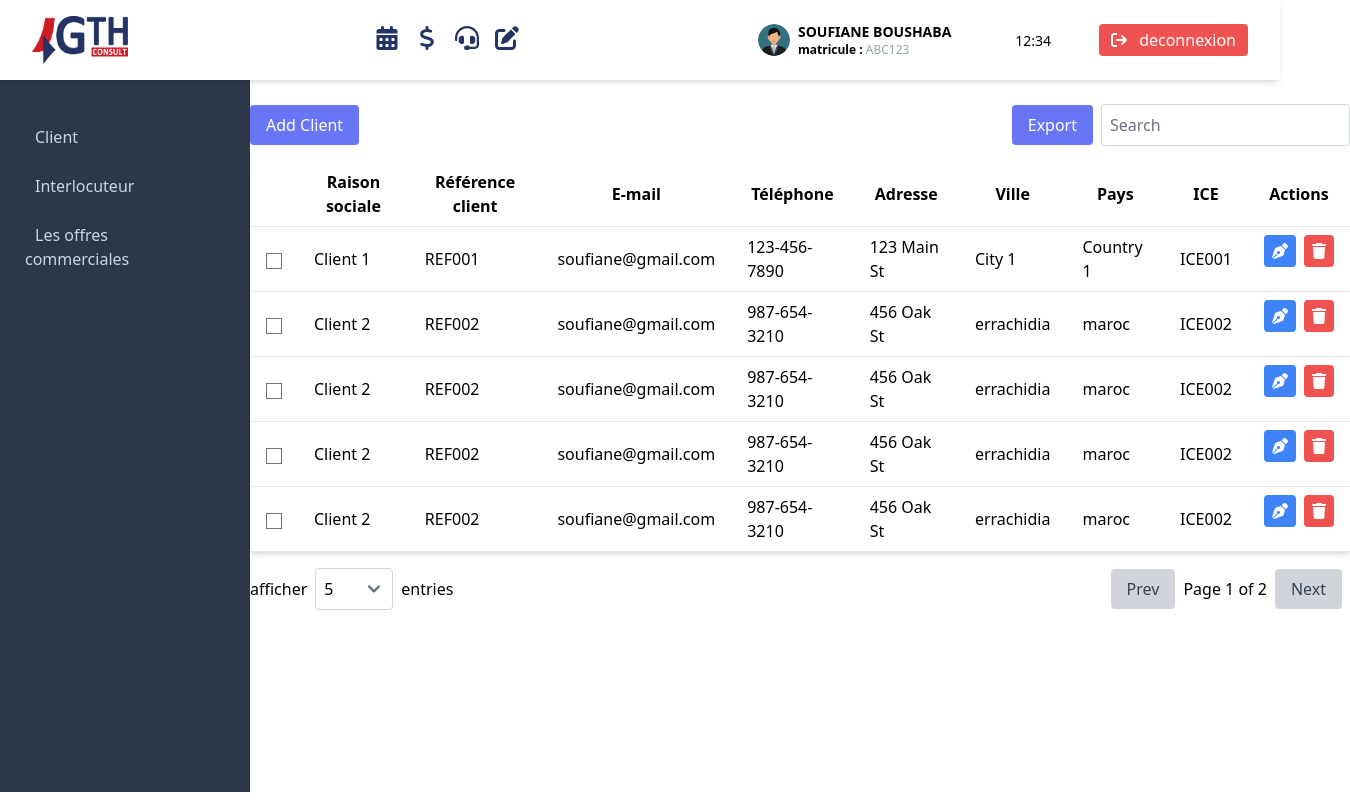
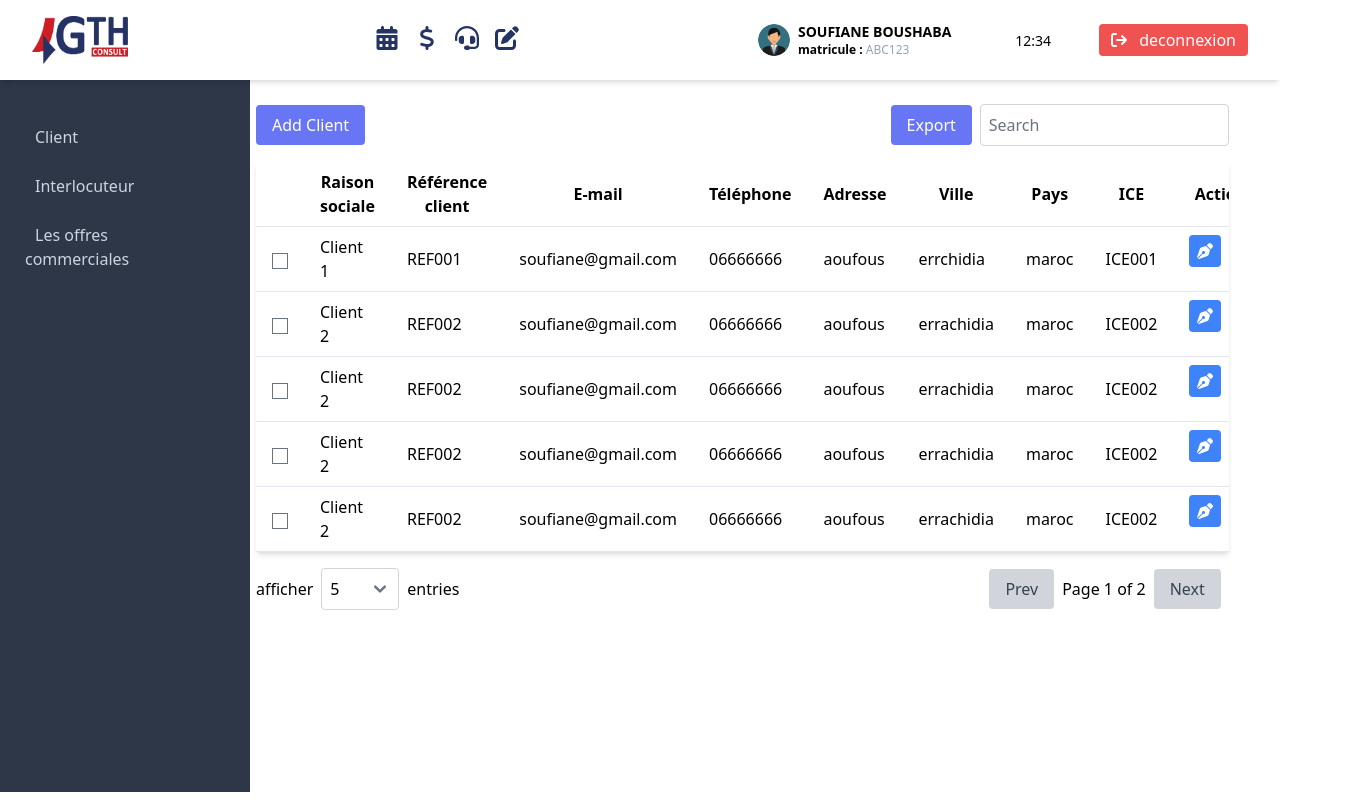
Before and after one commit to RabieImghi/INTRANET, a Vue app: page /GestionDesAffaire/client in a window 1280 px wide. Shown: the whole page, 1350 px wide, since content can reach past the window. Built offline with nearby package versions, Linux system fonts and the light colour scheme; what tw-elements would draw is missing.

Commit message:
this commit for fix size of tables in pages

```diff
--- a/src/components/componentAffaire/AppClient.vue
+++ b/src/components/componentAffaire/AppClient.vue
@@ -1,5 +1,5 @@
 <template>
-  <div>
+  <div class="containerr">
     <div class="flex items-center justify-between mb-4">
       <div>
         <button  data-te-toggle="modal"
@@ -155,7 +155,7 @@
       </div>
     </div>
 
-    <div class="overflow-x-auto shadow-md">
+    <div class="overflow-x-auto shadow-md container">
       <table class="w-full table-auto">
         <thead>
           <tr>
@@ -226,10 +226,10 @@ export default {
           raisonSociale: "Client 1",
           referenceClient: "REF001",
           email: "soufiane@gmail.com",
-          telephone: "123-456-7890",
-          adresse: "123 Main St",
-          ville: "City 1",
-          pays: "Country 1",
+          telephone: "06666666",
+          adresse: "aoufous",
+          ville: "errchidia",
+          pays: "maroc",
           ice: "ICE001",
           selected: false,
         },
@@ -238,8 +238,8 @@ export default {
           raisonSociale: "Client 2",
           referenceClient: "REF002",
           email: "soufiane@gmail.com",
-          telephone: "987-654-3210",
-          adresse: "456 Oak St",
+          telephone: "06666666",
+          adresse: "aoufous",
           ville: "errachidia",
           pays: "maroc",
           ice: "ICE002",
@@ -250,8 +250,8 @@ export default {
           raisonSociale: "Client 2",
           referenceClient: "REF002",
           email: "soufiane@gmail.com",
-          telephone: "987-654-3210",
-          adresse: "456 Oak St",
+          telephone: "06666666",
+          adresse: "aoufous",
           ville: "errachidia",
           pays: "maroc",
           ice: "ICE002",
@@ -262,8 +262,8 @@ export default {
           raisonSociale: "Client 2",
           referenceClient: "REF002",
           email: "soufiane@gmail.com",
-          telephone: "987-654-3210",
-          adresse: "456 Oak St",
+          telephone: "06666666",
+          adresse: "aoufous",
           ville: "errachidia",
           pays: "maroc",
           ice: "ICE002",
@@ -274,8 +274,8 @@ export default {
           raisonSociale: "Client 2",
           referenceClient: "REF002",
           email: "soufiane@gmail.com",
-          telephone: "987-654-3210",
-          adresse: "456 Oak St",
+          telephone: "06666666",
+          adresse: "aoufous",
           ville: "errachidia",
           pays: "maroc",
           ice: "ICE002",
@@ -286,8 +286,8 @@ export default {
           raisonSociale: "Client 2",
           referenceClient: "REF002",
           email: "soufiane@gmail.com",
-          telephone: "987-654-3210",
-          adresse: "456 Oak St",
+          telephone: "06666666",
+          adresse: "aoufous",
           ville: "errachidia",
           pays: "maroc",
           ice: "ICE002",
@@ -298,8 +298,8 @@ export default {
           raisonSociale: "Client 2",
           referenceClient: "REF002",
           email: "soufiane@gmail.com",
-          telephone: "987-654-3210",
-          adresse: "456 Oak St",
+          telephone: "06666666",
+          adresse: "aoufous",
           ville: "errachidia",
           pays: "maroc",
           ice: "ICE002",
@@ -310,8 +310,8 @@ export default {
           raisonSociale: "Client 2",
           referenceClient: "REF002",
           email: "soufiane@gmail.com",
-          telephone: "987-654-3210",
-          adresse: "456 Oak St",
+          telephone: "06666666",
+          adresse: "aoufous",
           ville: "errachidia",
           pays: "maroc",
           ice: "ICE002",
@@ -361,8 +361,8 @@ export default {
 </script>
 
 <style scoped>
-table{
-  min-width:1100px;
+.containerr{
+  max-width:95%;
 }
 table tr {
   border-bottom: 1px solid #e2e8f0;
--- a/src/components/componentAffaire/AppInterlocuteur.vue
+++ b/src/components/componentAffaire/AppInterlocuteur.vue
@@ -1,5 +1,5 @@
 <template>
-  <div>
+  <div class="containerr">
     <div class="flex items-center justify-between mb-4">
       <div>
         <button  data-te-toggle="modal"
@@ -339,8 +339,8 @@ export default {
 </script>
 
 <style scoped>
-table{
-    min-width:1100px;
+.containerr{
+  max-width:95%;
 }
 table tr {
   border-bottom: 1px solid #e2e8f0;
--- a/src/components/componentAffaire/AppOfferCommercial.vue
+++ b/src/components/componentAffaire/AppOfferCommercial.vue
@@ -1,5 +1,5 @@
 <template>
-  <div>
+  <div class="containerr">
     <div class="flex items-center justify-between mb-4">
       <div>
         <button  data-te-toggle="modal"
@@ -338,8 +338,11 @@ export default {
 </script>
 
 <style scoped>
+.containerr{
+  max-width:95%;
+}
  .table-container {
-    max-width: 1100px;
+
     overflow-x: auto;
     margin: 0 auto;
     position: relative;
--- a/src/views/AppGestionAffaire.vue
+++ b/src/views/AppGestionAffaire.vue
@@ -4,7 +4,8 @@
       <AppAside />
     </div>
 
-    <div class="content mt-6">
+    <div class="content mt-6 w-4/5">
+
       <router-view />
     </div>
   </div>
```
